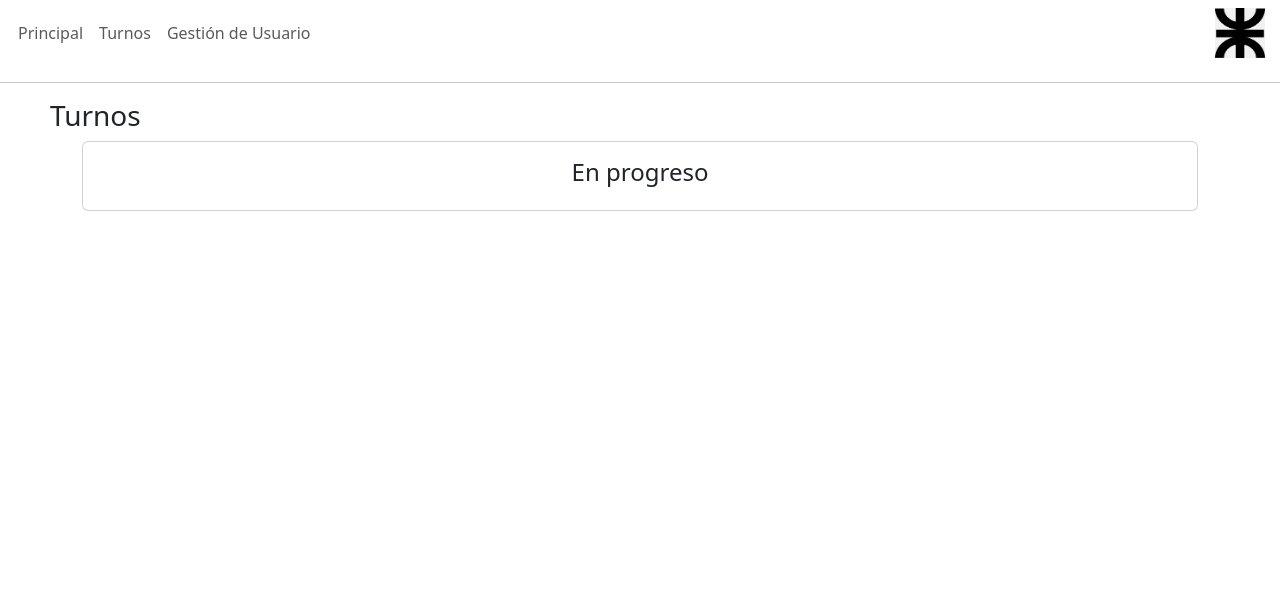
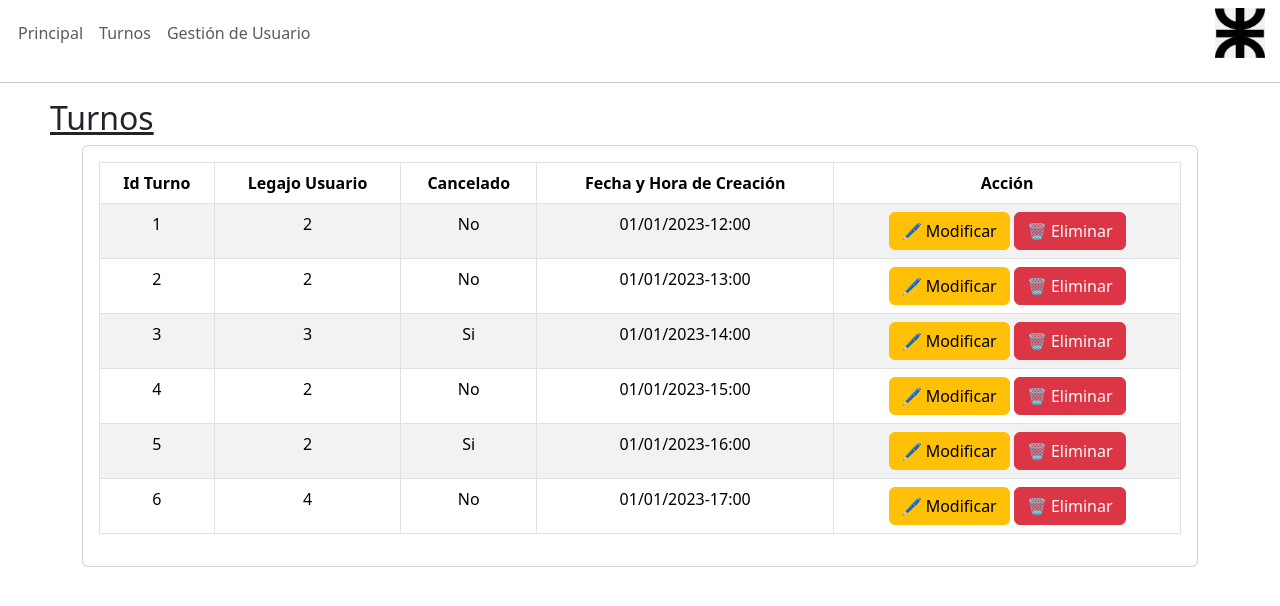
Before and after one commit to JoacoMolla/front-puente-grua, a React (Create React App) app: page /turnos in a window 1280 px wide. Shown: the top 606 px of the page. Built offline with nearby package versions, Linux system fonts and the light colour scheme.

Commit message:
página para modificar el turno al 70%

```diff
--- a/package.json
+++ b/package.json
@@ -10,7 +10,7 @@
     "bootstrap": "^5.3.1",
     "react": "^18.2.0",
     "react-dom": "^18.2.0",
-    "react-hook-form": "^7.45.4",
+    "react-hook-form": "^7.46.0",
     "react-router": "^6.15.0",
     "react-router-dom": "^6.15.0",
     "react-scripts": "5.0.1",
--- a/src/components/Inicio.js
+++ b/src/components/Inicio.js
@@ -1,6 +1,7 @@
 import React from "react";
 
 import logoTurno from "../images/logoTurno.png";
+import logoCudar from "../images/logoCudar.jpg";
 
 export function Inicio() {
     return (
@@ -23,6 +24,11 @@ export function Inicio() {
             <div>
                 <img src={logoTurno} alt="Logo" style={{ width: "200px", height: "200px" }}></img>
             </div>
+            <footer>
+                <div>
+                    <img src={logoCudar} alt="Logo" style={{width:"90px", height: "90px", float: "right", marginRight: "10px"}}></img>
+                </div>
+            </footer>
         </>
     )
 }
--- /dev/null
+++ b/src/components/Turnos/ModificarTurno.js
@@ -0,0 +1,37 @@
+import React, { useState } from "react";
+
+export function ModificarTurno({ turno }) {
+    const [cancelado, setCancelado] = useState(turno.cancelado);
+
+    const handleCanceladoChange = (e) => {
+        setCancelado(e.target.value === "1");
+    };
+
+    const handleSubmit = async () => {
+        // Cargar nuevo estado del turno (para backend)
+    };
+
+    return (
+        <form onSubmit={handleSubmit}>
+            <div className="row">
+                <div className="col-md">
+                    <div className="form-floating">
+                        <select
+                            className="form-select"
+                            id="floatingSelectGrid"
+                            aria-label="Floating label select example"
+                            onChange={handleCanceladoChange}
+                            value={cancelado ? "1" : "2"}>
+                            <option value="1">Sí</option>
+                            <option value="2">No</option>
+                        </select>
+                        <label htmlFor="floatingSelectGrid">Cancelar turno</label>
+                    </div>
+                </div>
+            </div>
+            <div className="col-md-8 text-start">
+                <button style={{marginTop: "10px"}} className='btn btn-primary'>Guardar</button>
+            </div>
+        </form>
+    );
+}
--- a/src/components/Turnos/Turnos.js
+++ b/src/components/Turnos/Turnos.js
@@ -1,27 +1,90 @@
-import React, { useForm } from "react-hook-form";
-import { useState, useEffect } from "react";
+import React, { useState, useEffect } from "react";
 import turnos from "./mockTurnos.js";
+import { ModificarTurno } from "./ModificarTurno.js";
 
 export function Turnos() {
-
     const [lista, setLista] = useState([]);
+    const [filaSeleccionada, setFilaSeleccionada] = useState(null);
+    const [mostrarModificar, setMostrarModificar] = useState(false);
 
     useEffect(() => {
         const fetchData = async () => {
             let mockTurnos = turnos;
+            setLista(mockTurnos);
         };
 
         fetchData();
+    }, []);
 
-    }, []);
+    const mostrarModificarTurno = (fila) => {
+        if (fila === filaSeleccionada) {
+            // Si se hace clic nuevamente en el mismo botón "Modificar", ocultamos el componente
+            setMostrarModificar(false);
+            setFilaSeleccionada(null);
+        } else {
+            setFilaSeleccionada(fila);
+            setMostrarModificar(true);
+        }
+    }
 
     return (
         <>
-            <h3 style={{ textAlign: "left", textIndent: "50px" }}>Turnos</h3>
+            <h2 style={{ textAlign: "left", textIndent: "50px" }}><u>Turnos</u></h2>
             <div className="container">
                 <div className="card mb-3">
                     <div className="card-body">
-                        <h4>En progreso</h4>
+                        <table className="table table-striped table-bordered">
+                            <thead>
+                                <tr>
+                                    <th>Id Turno</th>
+                                    <th>Legajo Usuario</th>
+                                    <th>Cancelado</th>
+                                    <th>Fecha y Hora de Creación</th>
+                                    <th>Acción</th>
+                                </tr>
+                            </thead>
+                            <tbody>
+                                {lista !== undefined && lista.length > 0 ?
+                                    lista.map((t, index) => (
+                                        <React.Fragment key={t.idTurno}>
+                                            <tr>
+                                                <td>{t.idTurno}</td>
+                                                <td>{t.legajoUsuario}</td>
+                                                <td>{t.cancelado === true ? 'Si' : 'No'}</td>
+                                                <td>{t.fechaHoraCreacion}</td>
+                                                <td>
+                                                    <button
+                                                        type="button"
+                                                        className="btn btn-warning me-1"
+                                                        onClick={() => mostrarModificarTurno(index)}>
+                                                        &#128394; Modificar
+                                                    </button>
+                                                    <button
+                                                        type="button"
+                                                        className="btn btn-danger">
+                                                        &#128465; Eliminar
+                                                    </button>
+                                                </td>
+                                            </tr>
+                                            {filaSeleccionada === index && mostrarModificar && (
+                                                <tr>
+                                                    <td colSpan="5">
+                                                        <ModificarTurno turno={t} />
+                                                    </td>
+                                                </tr>
+                                            )}
+                                        </React.Fragment>
+                                    )) :
+                                    <tr key={'0'}>
+                                        <td></td>
+                                        <td></td>
+                                        <td></td>
+                                        <td></td>
+                                        <td></td>
+                                    </tr>
+                                }
+                            </tbody>
+                        </table>
                     </div>
                 </div>
             </div>
```
Also changed, not shown: src/components/Turnos/EliminarTurno.js (added, +13 -0 lines), src/components/Turnos/ListadoTurnos.js (deleted), src/images/logoCudar.jpg (added), 1 other file (tests, documents, lock files or other folders).
